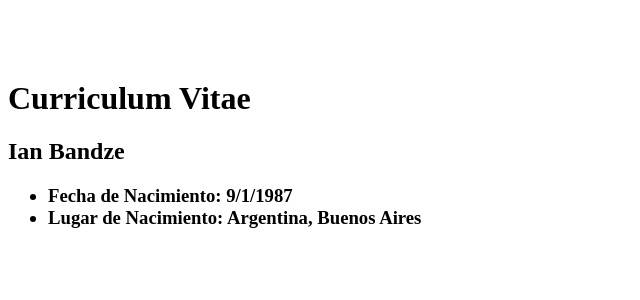
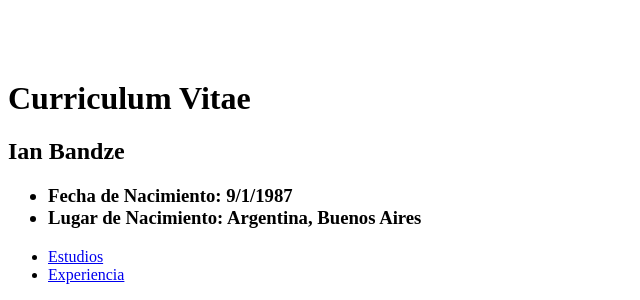
Before and after one commit to arqianb/Entrega, a plain HTML site: page index.html in a window 1280 px wide. Shown: the part 1076-1376 px from the top of the page, without its empty margins (0-640 px from the left). Before the commit the page ends 1324 px from the top, so only its background shows below. Drawn offline with Linux system fonts and the light colour scheme.

Commit message:
e)Hipervinculos entre las 3 paginas

```diff
--- a/index.html
+++ b/index.html
@@ -961,5 +961,8 @@
         <li>Lugar de Nacimiento: Argentina, Buenos Aires</li>
       </ul>
     </h3>
+    <ul>
+      <li><a href="estudios.html" target="_blank">Estudios</a>
+      <li><a href="experiencia.html" target="_blank">Experiencia</a>
   </body>
 </html>
```
Also changed, not shown: estudios.html (+1 -0 lines), experiencia.html (+1 -0 lines).
